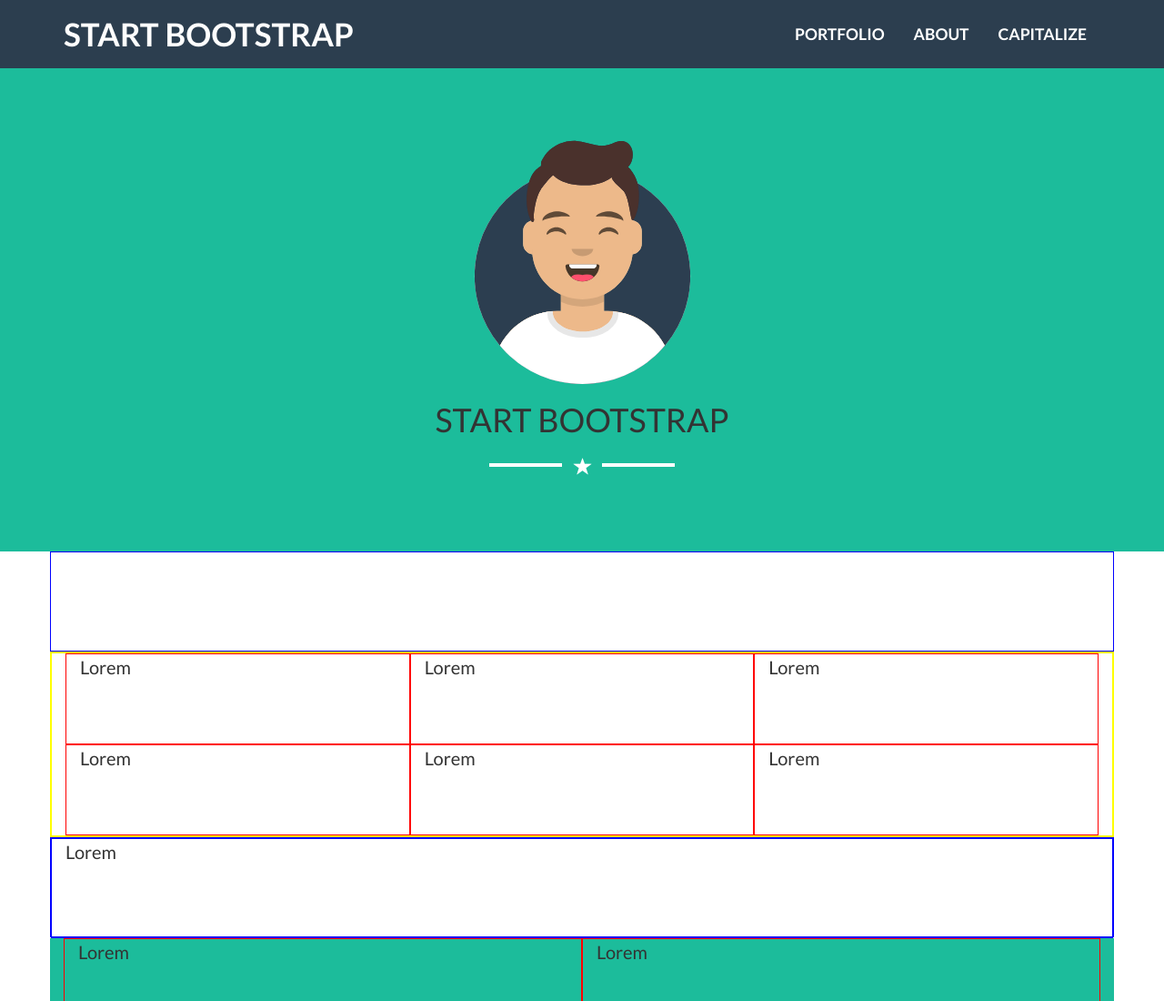
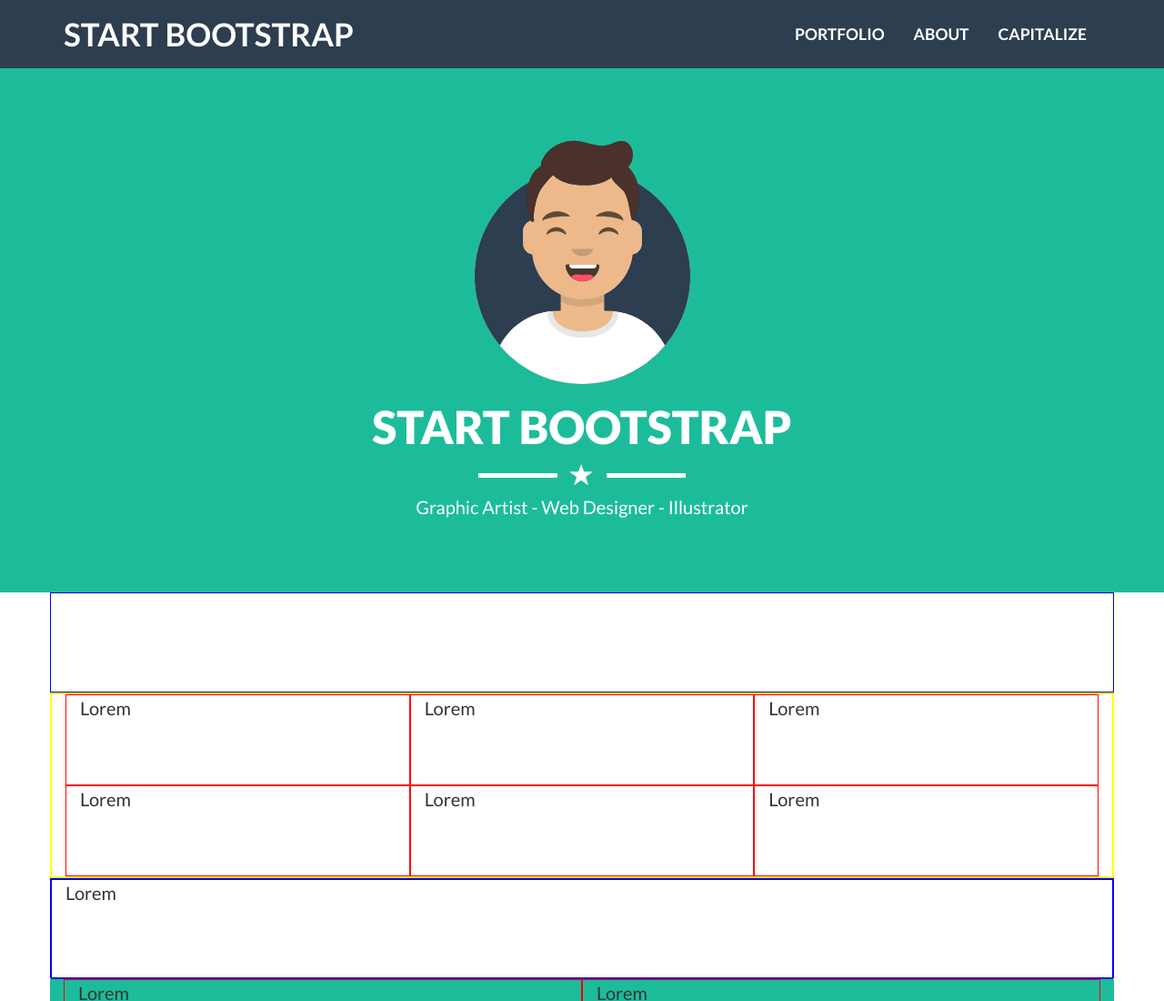
Before and after one commit to alessandroboscato/html-css-bootstrap-freelancer, a plain HTML site: page index.html in a window 1280 px wide. Shown: the top 1100 px of the page at 91% size. Drawn offline with Linux system fonts and the light colour scheme.

Commit message:
Fine jumbotron

```diff
--- a/css/style.css
+++ b/css/style.css
@@ -90,6 +90,7 @@ a {
   padding: 0 15px;
   margin: auto;
   text-align: center;
+  color: #fff;
 }
 
 .img_small {
@@ -97,25 +98,28 @@ a {
   display: inline-block;
 }
 
+.jumbo_text h1 {
+  font-size: 5rem;
+  font-weight: 900;
+}
+
+.jumbo_text p {
+  font-size: 2rem;
+}
+
 /* divider */
 .divider {
-  height: 45px;
-  position: relative;
   color: #fff;
+  font-size: 2.5rem;
 }
 
-.display_inline_block {
+hr {
   display: inline-block;
-  position: absolute;
-  top: 20%;
-  left: 49%;
-}
-
-.divider-small {
-  display: inline-block;
-  border: 2px solid #fff;
-  width: 80px;
-  margin: 0 20px;
+  width: 10%;
+  vertical-align: middle;
+  margin: 0 10px;
+  height: 10px;
+  border-top: 5px solid #fff;
 }
 
 /* Media queries */
--- a/index.html
+++ b/index.html
@@ -43,11 +43,11 @@
           <img src="img/avataaars.svg" alt="Male" class="img-responsive img_small">
           <h1>START BOOTSTRAP</h1>
           <div class="divider">
-            <div class="divider-small"></div>
-            <div class="display_inline_block"><span class="glyphicon glyphicon-star span_absolute" aria-hidden="true"></span></div>
-            <div class="divider-small"></div>
+            <hr>
+            <span class="glyphicon glyphicon-star span_absolute" aria-hidden="true"></span>
+            <hr>
           </div>
-
+          <p>Graphic Artist - Web Designer - Illustrator</p>
         </div>
       </div>
       <!-- /jumbotron -->
```
